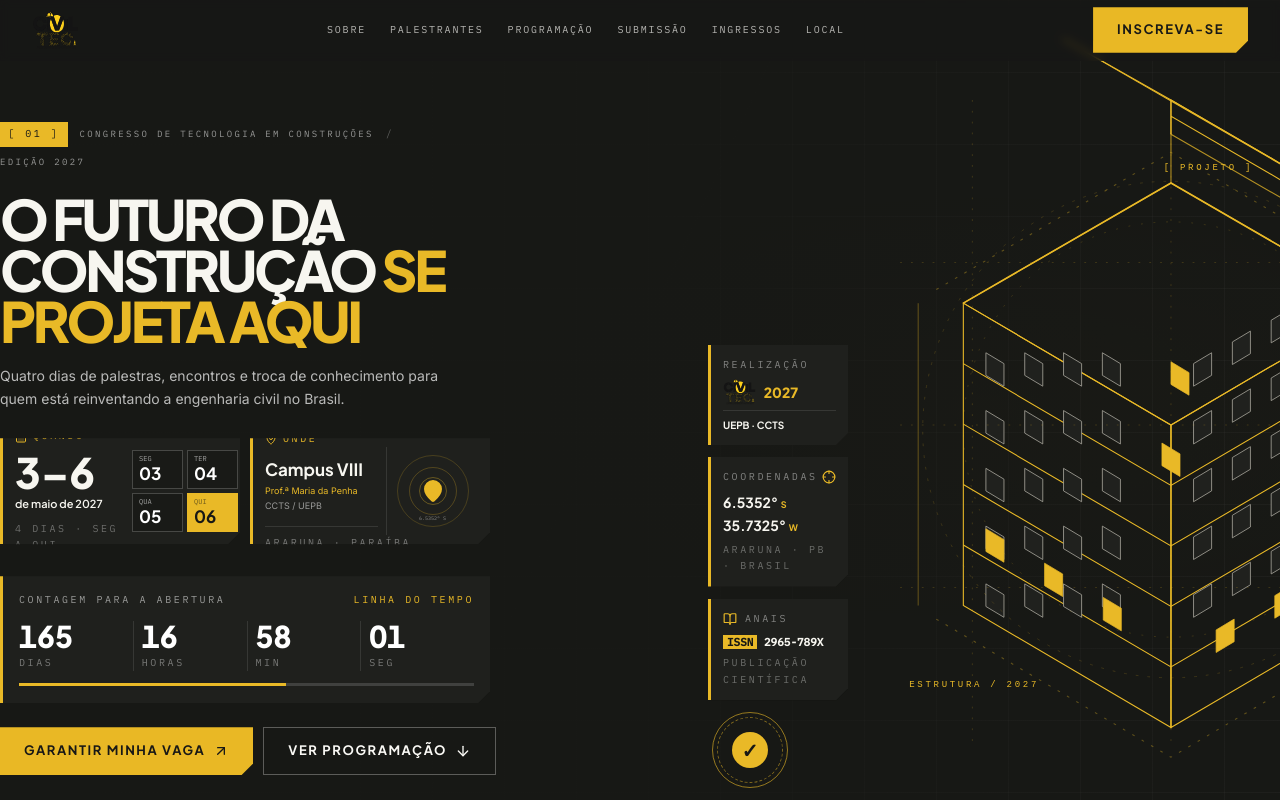
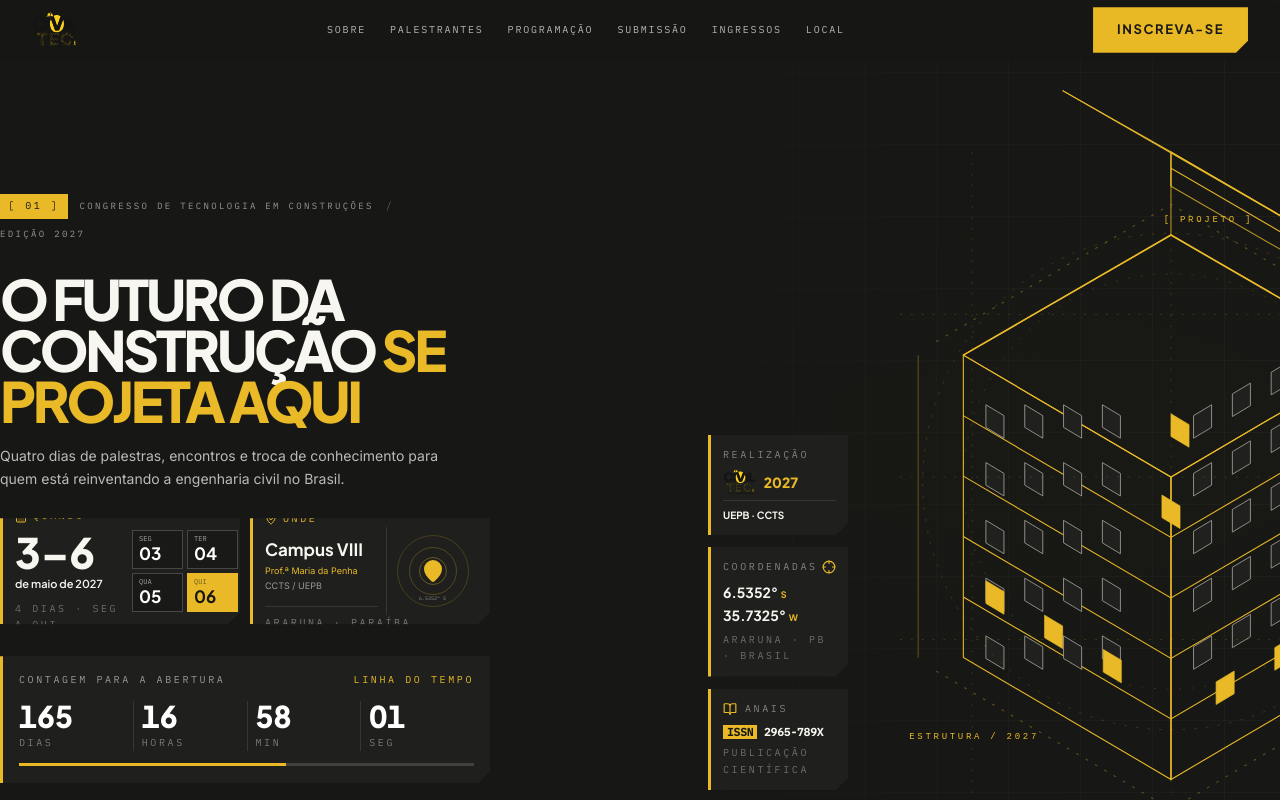
Before and after one commit to Dkalones/civil-tec, a React (Vite) app: page / in a window 1280 px wide. Shown: the top 800 px of the page. Built offline with nearby package versions, Linux system fonts and the light colour scheme.

Commit message:
Correct hero vertical spacing and align technical panels to reference

```diff
--- a/src/components/site/Hero.jsx
+++ b/src/components/site/Hero.jsx
@@ -120,7 +120,7 @@ export default function Hero() {
       <div className="absolute inset-0 opacity-25" aria-hidden="true" style={{backgroundImage:"radial-gradient(ellipse at 77% 50%, rgba(233,185,39,.08), transparent 44%), linear-gradient(115deg, transparent 0 48%, rgba(255,255,255,.025) 48.1%, transparent 48.3%)"}} />
       <div className="absolute inset-0 bg-gradient-to-r from-[#171815] via-[#171815]/95 to-[#171815]/35" aria-hidden="true" />
 
-      <div className="relative mx-auto min-h-[800px] w-full max-w-[1280px] px-5 pb-10 pt-[122px] sm:px-8 lg:min-h-[100svh] lg:px-0">
+      <div className="relative mx-auto min-h-[800px] w-full max-w-[1280px] px-5 pb-10 pt-[194px] sm:px-8 lg:min-h-[100svh] lg:px-0">
         <div className="relative z-10 w-full max-w-[490px]">
           <div className="flex flex-wrap items-center gap-x-3 gap-y-2">
             <span className="label-mono bg-[#E9B927] px-2 py-1 text-[#171815]">[ 01 ]</span>
@@ -128,7 +128,7 @@ export default function Hero() {
             <span className="label-mono text-white/30">/</span>
             <span className="label-mono text-[8px] text-white/55 sm:text-[9px]">{EVENT.editionLabel}</span>
           </div>
-          <h1 className="mt-6 font-heading text-[clamp(3.1rem,4.35vw,4.35rem)] font-extrabold uppercase leading-[.91] tracking-[-.06em]">
+          <h1 className="mt-8 font-heading text-[clamp(3.1rem,4.35vw,4.35rem)] font-extrabold uppercase leading-[.91] tracking-[-.06em]">
             <span className="block whitespace-nowrap">O futuro da</span>
             <span className="block whitespace-nowrap">construção <span className="text-[#E9B927]">se</span></span>
             <span className="block whitespace-nowrap text-[#E9B927]">projeta aqui</span>
@@ -157,10 +157,10 @@ export default function Hero() {
         </div>
 
         <div className="pointer-events-none absolute inset-0 hidden lg:block">
-          <div className="absolute left-[900px] top-[100px] h-[650px] w-[560px]">
+          <div className="absolute left-[900px] top-[152px] h-[650px] w-[560px]">
             <BlueprintTower />
           </div>
-          <div className="absolute left-[708px] top-[345px] z-10 flex w-[140px] flex-col gap-3">
+          <div className="absolute left-[708px] top-[435px] z-10 flex w-[140px] flex-col gap-3">
             <div className="notch border-l-[3px] border-[#E9B927] bg-[#20211E]/95 p-3 shadow-xl backdrop-blur">
               <p className="label-mono text-[7px] text-white/45">Realização</p>
               <div className="mt-1 flex items-center gap-2">
```
